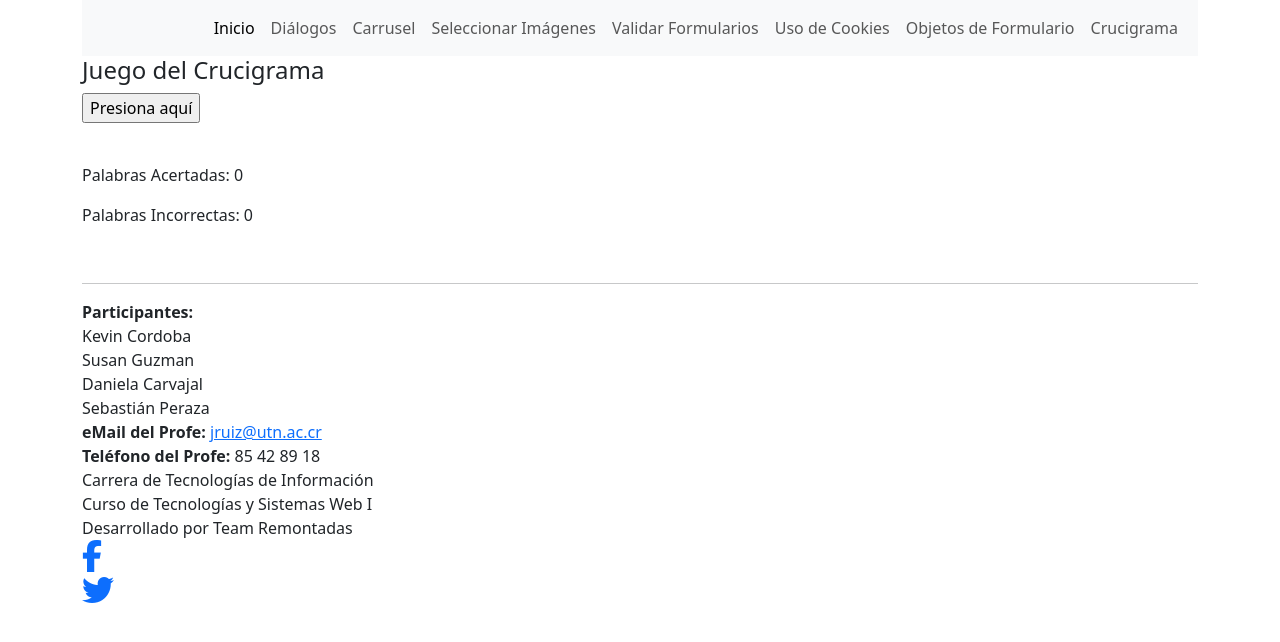
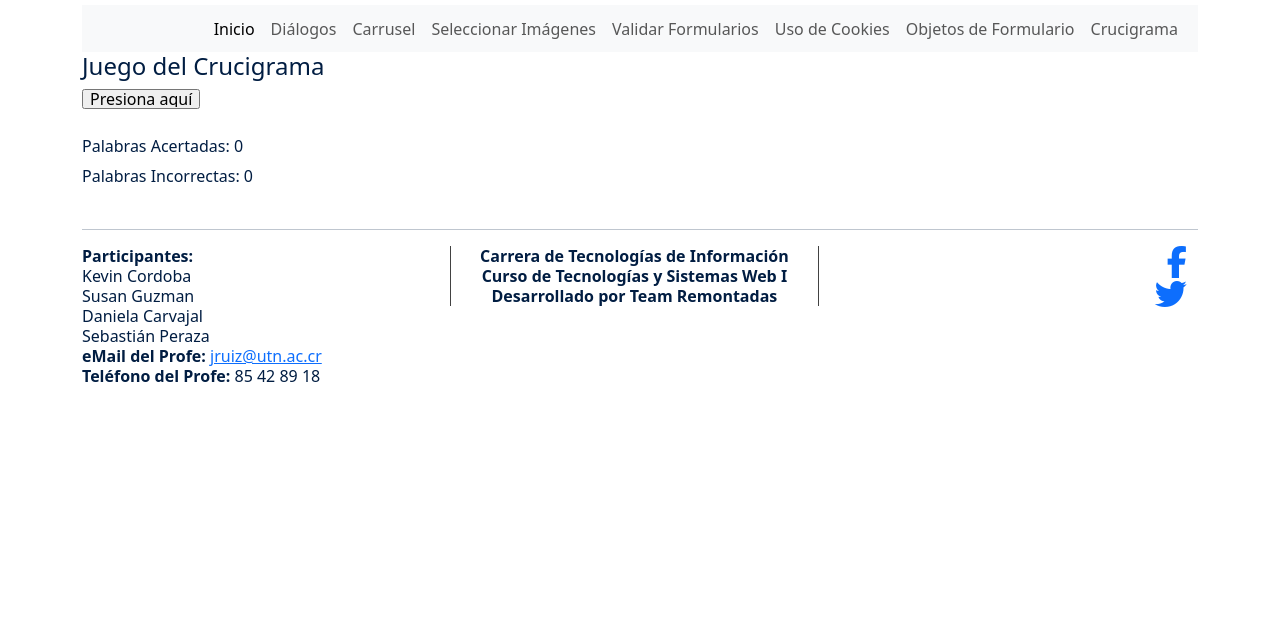
Before and after one commit to Team-Remontadas/Lab03, a plain HTML site: page Problema04/index4.html in a window 1280 px wide. Drawn offline with nearby package versions, Linux system fonts and the light colour scheme; files whose address does not match are found by name.

Commit message:
Update index4.html

```diff
--- a/Problema04/index4.html
+++ b/Problema04/index4.html
@@ -19,7 +19,7 @@
           integrity="sha384-QWTKZyjpPEjISv5WaRU9OFeRpok6YctnYmDr5pNlyT2bRjXh0JMhjY6hW+ALEwIH" crossorigin="anonymous">
 
     <!-- Custom style -->
-    <link rel="stylesheet" href="styles/style_01.css">
+    <link rel="stylesheet" href="styles/style_04.css">
 
     <!-- call menu and footer sections -->
     <script src="/HTML/Labo03/Problema04/sections/menu.js" defer></script>
```
